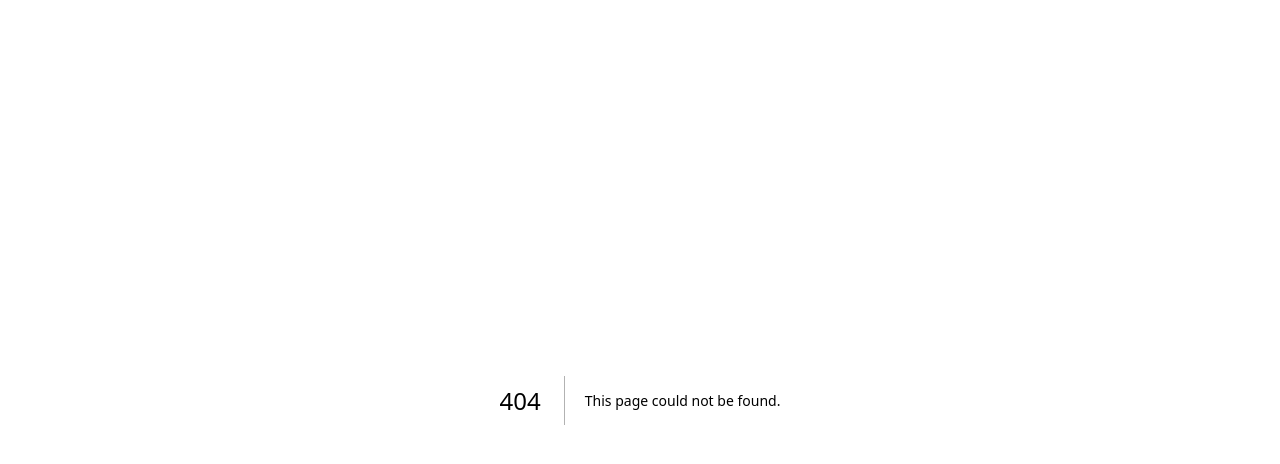
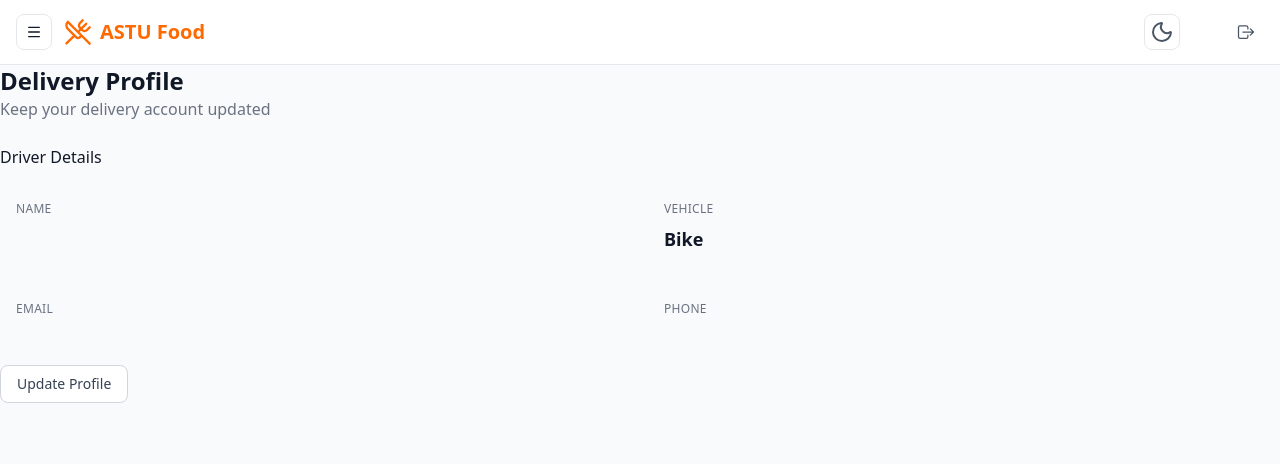
Before and after one commit to gedeno/Delivery-system, a Next.js app in the folder dsfrontend/: page /dashboard/delivery/profile in a window 1280 px wide. Before the commit this address had no page. Shown: the top 464 px of the page. Built offline with nearby package versions, Linux system fonts and the light colour scheme; no server answers.

Commit message:
deliver  profle page are done

```diff
--- /dev/null
+++ b/dsfrontend/app/dashboard/delivery/profile/page.tsx
@@ -0,0 +1,45 @@
+"use client"
+import { DashboardHeader } from "@/app/components/layout/Dashboardlayout"
+import { Button } from "@/app/components/ui/Button"
+import { UserData } from "@/lib/UserData"
+
+export default function Profilepage(){
+    const user = UserData()
+    return(
+        <div>
+            <DashboardHeader/>
+            <div className="space-y-6">
+      <div>
+        <h2 className="text-2xl font-bold text-gray-900">Delivery Profile</h2>
+        <p className="text-gray-500">Keep your delivery account updated</p>
+      </div>
+
+      <div>
+        <h1>Driver Details</h1>
+        <div className="mt-4 grid gap-4 sm:grid-cols-2">
+          <div className="rounded-lg bg-gray-50 p-4">
+            <p className="text-xs uppercase tracking-wide text-gray-500">Name</p>
+            <p className="mt-2 text-lg font-semibold text-gray-900">{user?.first_name}</p>
+          </div>
+          <div className="rounded-lg bg-gray-50 p-4">
+            <p className="text-xs uppercase tracking-wide text-gray-500">Vehicle</p>
+            <p className="mt-2 text-lg font-semibold text-gray-900">Bike</p>
+          </div>
+          <div className="rounded-lg bg-gray-50 p-4">
+            <p className="text-xs uppercase tracking-wide text-gray-500">Email</p>
+            <p className="mt-2 text-lg font-semibold text-gray-900">{user?.email}</p>
+          </div>
+          <div className="rounded-lg bg-gray-50 p-4">
+            <p className="text-xs uppercase tracking-wide text-gray-500">Phone</p>
+            <p className="mt-2 text-lg font-semibold text-gray-900">{user?.phone}</p>
+          </div>
+        </div>
+        <div className="mt-6">
+          <Button variant="outline">Update Profile</Button>
+        </div>
+      </div>
+    </div>
+
+        </div>
+    )
+}
```
